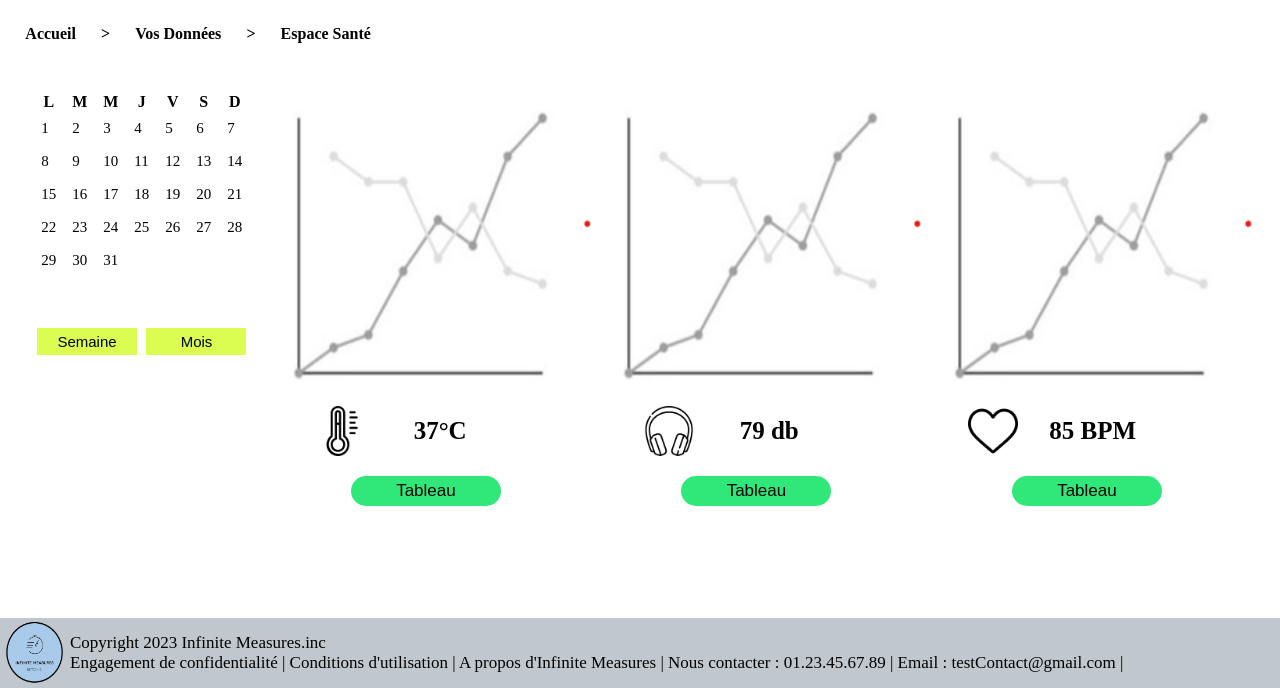
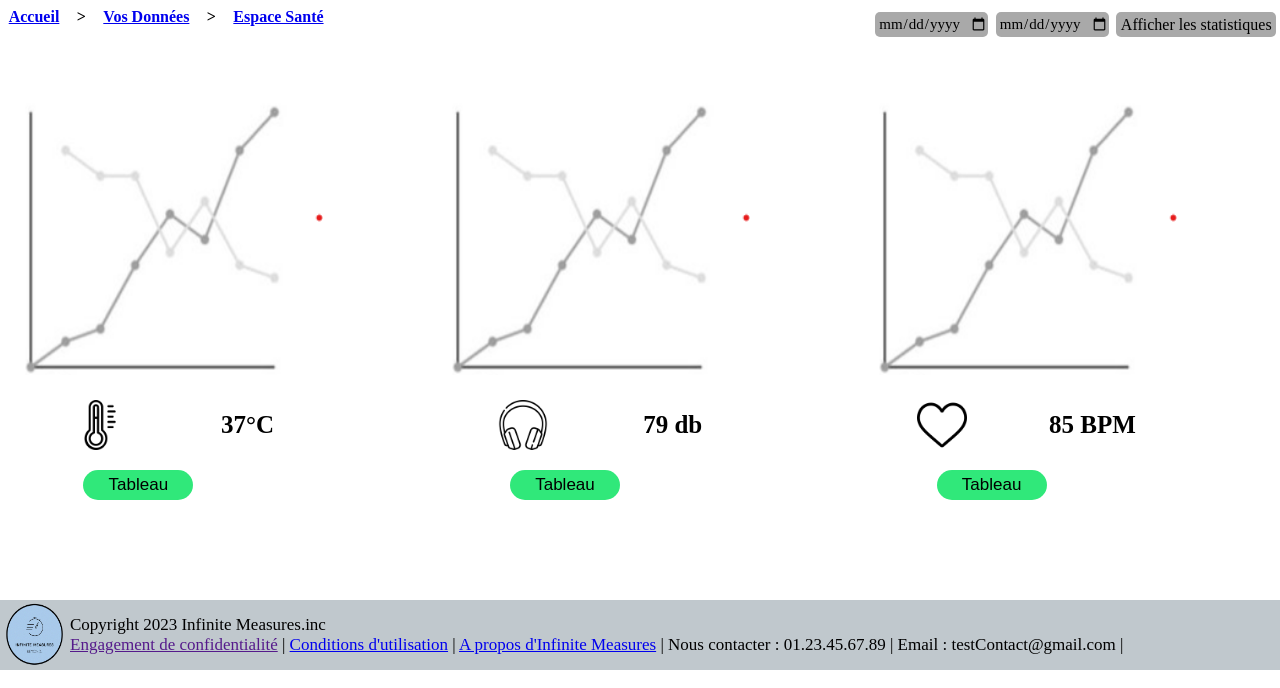
Before and after one commit to BenjaminBrehier/HealthyVibe, a PHP site: page /espaceSantee.php in a window 1280 px wide. Shown: the part 124-812 px from the top of the page. Run offline with PHP 8.4, Linux system fonts and the light colour scheme; a user stored in the database is signed in.

Commit message:
espace santée modif calendrier->date

```diff
--- a/espaceSantee.php
+++ b/espaceSantee.php
@@ -22,83 +22,26 @@ if (!isset($_SESSION['id'])) {
     include './res/php/header.php';
     ?>
     <section>
-        <div id="liens">
-            <a href="./index.php">Accueil</a>
-            <p>></p>
-            <a href="./vosDonnees.php">Vos Données</a>
-            <p>></p>
-            <a href="./espaceSantee.php">Espace Santé</a>
-        </div>
+
 
         <div id="SpaceHolder">
-            <div id='colonneGauche'>
+            <div id='partie1'>
+                <div id="liens">
+                    <a href="./index.php">Accueil</a>
+                    <p>></p>
+                    <a href="./vosDonnees.php">Vos Données</a>
+                    <p>></p>
+                    <a href="./espaceSantee.php">Espace Santé</a>
+                </div>
+                    <div class="bouttontemps">
+                        <input type="date" class="date" placeholder='Date de début'>
+                        <input type="date"  class="date" placeholder='Date de fin'>
+                        <input type="button" class="enSavoirPlus" name="enSavoirPlus" value="Afficher les statistiques">
+                    </div>
 
-                <div id="calendrier">
-                    <table>
-                        <tr>
-                            <th>L</th>
-                            <th>M</th>
-                            <th>M</th>
-                            <th>J</th>
-                            <th>V</th>
-                            <th>S</th>
-                            <th>D</th>
-                        </tr>
-                        <tr>
-                            <td>1</td>
-                            <td>2</td>
-                            <td>3</td>
-                            <td>4</td>
-                            <td>5</td>
-                            <td>6</td>
-                            <td>7</td>
-                        </tr>
-                        <tr>
-                            <td>8</td>
-                            <td>9</td>
-                            <td>10</td>
-                            <td>11</td>
-                            <td>12</td>
-                            <td>13</td>
-                            <td>14</td>
-                        </tr>
-                        <tr>
-                            <td>15</td>
-                            <td>16</td>
-                            <td>17</td>
-                            <td>18</td>
-                            <td>19</td>
-                            <td>20</td>
-                            <td>21</td>
-                        </tr>
-                        <tr>
-                            <td>22</td>
-                            <td>23</td>
-                            <td>24</td>
-                            <td>25</td>
-                            <td>26</td>
-                            <td>27</td>
-                            <td>28</td>
-                        </tr>
-                        <tr>
-                            <td>29</td>
-                            <td>30</td>
-                            <td>31</td>
-                            <td></td>
-                            <td></td>
-                            <td></td>
-                            <td></td>
-                        </tr>
-                    </table>
-
-                    <div class="bouttontemps">
-                        <input type="button" class="enSavoirPlus" name="enSavoirPlus" value="Semaine" class="enSavoirPlus">
-                        <input type="button" class="enSavoirPlus" name="enSavoirPlus" value="Mois" class="enSavoirPlus">
-                    </div>
-                </div>
             </div>
 
-            <div id="colonneDroite">
+            <div id="partie2">
                 <div id="graph1">
                     <img class="graph" src="./res/img/graph.png" alt="graph 1">
                     <div id="pres">
--- a/res/css/espaceSantee.css
+++ b/res/css/espaceSantee.css
@@ -2,13 +2,10 @@
 
 #SpaceHolder {
     display:flex;
-    flex-direction:row;
+    flex-direction:column;
     width:100%;
 }
 
-section {
-    padding: 1%;
-}
 
 #liens {
     display: flex;
@@ -23,63 +20,54 @@ section {
 }
 
 /*======================================Colonne gauche=================================================================*/
-#colonneGauche {
+#partie1 {
     display: flex;
-    flex-direction: column;
-    width: 20%;
-    align-items: center;
+    flex-direction: row;
+    width: 100%;
+    height: 50px;
+    justify-content:space-between;
     background: white;
-    padding-top:10px;
-    padding-left:5px;
-}
-#calendrier{
-    background-color: white;
-    margin-top: 25px;
-    margin-bottom: 50px;
 }
 
-table {
-    display:flex;
-    margin-left:auto;
-    margin-right:auto;
-    align-content:center;
-}
-
-table td{
-    padding:7px;
-    font-size:15px;
-}
-
- a {
-    text-decoration: none;
-    color: inherit;
-}
 .bouttontemps{
     display: flex;
     flex-direction: row;
     justify-content: space-around;
     align-items: center;
-    width:100%;
+    width:600px;
+}
+
+.date{
+    background-color:rgb(169, 169, 169);
+    width:110px;
+    border-radius: 5px;
+    font-family:'Times New Roman', Times, serif;
+    font-size:15px;
+    padding-left:3px;
+    border:0;
+    height:25px;
 }
 .enSavoirPlus{
-    background-color: #DBFD51;
+    background-color: rgb(169, 169, 169);
     border: 0;
     font-style: bold;
     font-size: 15px;
-    margin-top: 50px;
-    width:100px;
+    width:160px;
     align-items: center;
-    padding:5px;
+    border-radius: 5px;
+    font-family:'Times New Roman', Times, serif;
+    font-size:16px;
+    height:25px;
 }
 
 
 /*======================================Colonne droite=================================================================*/
-#colonneDroite{
+#partie2{
     display: flex;
     justify-content: space-around;
     flex-wrap: wrap;
     flex-direction: row;
-    width: 80%;
+    width: 100%;
     background-color: white;
     padding-top: 25px;
     padding-bottom: 100px;
@@ -89,16 +77,19 @@ table td{
     display:flex;
     flex-direction:column;
     justify-content:center;
+    width:400px;
 }
 #graph2{
     display:flex;
     flex-direction:column;
     justify-content:center;
+    width:400px;
 }
 #graph3{
     display:flex;
     flex-direction:column;
     justify-content:center;
+    width:400px;
 }
 
 .graph {
@@ -106,6 +97,7 @@ table td{
     width:300px;
     height:300px;
     margin-bottom:25px;
+
 }
 .icone{
     width: 50px;
@@ -118,6 +110,7 @@ table td{
     align-items: center;
     justify-content: space-around;
     padding-right:100px;
+    width:300px;
 }
 
 #pres p{
@@ -138,7 +131,7 @@ table td{
     background-color: #30E87A;
     border: 0;
     border-radius: 50px;
-    width: 50%;
+    width:110px;
     font-size: 17px;
 
 }
```
